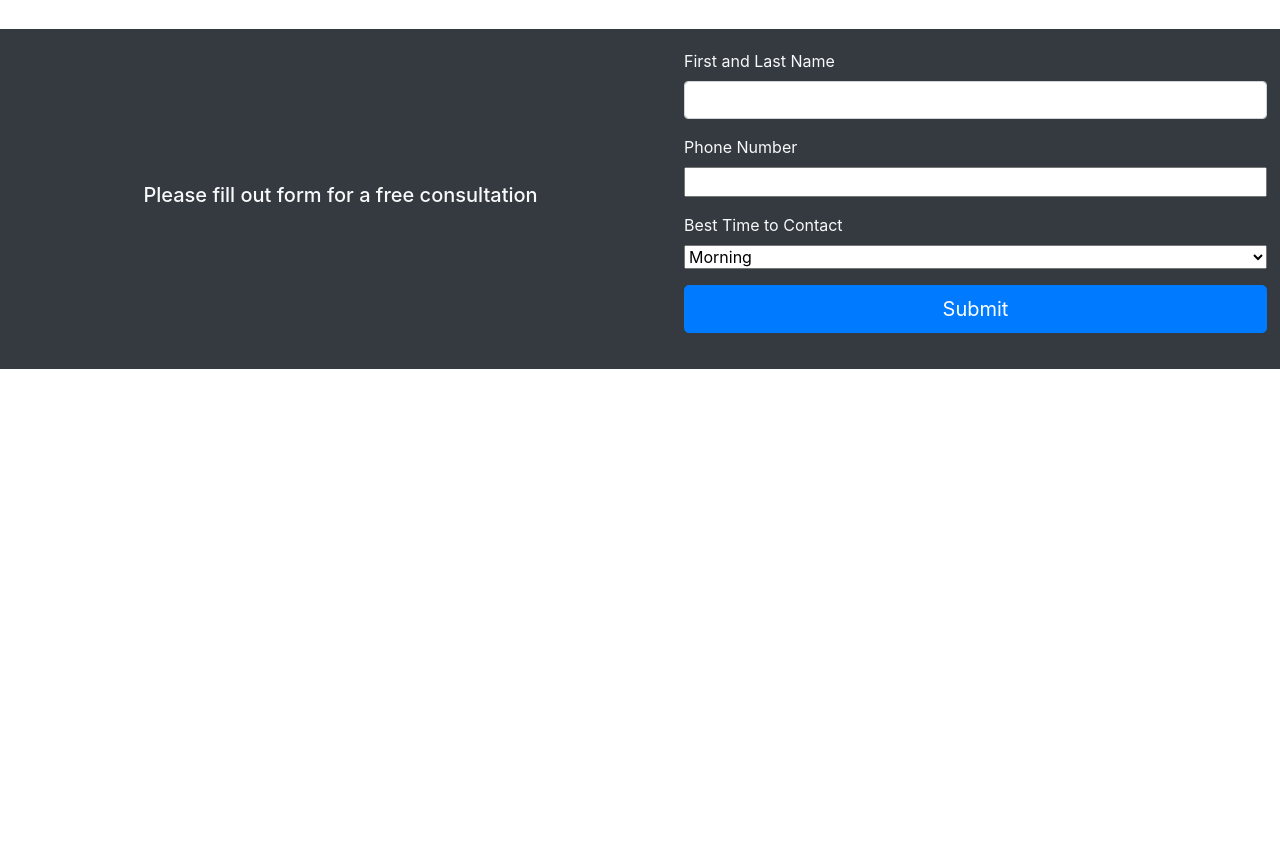
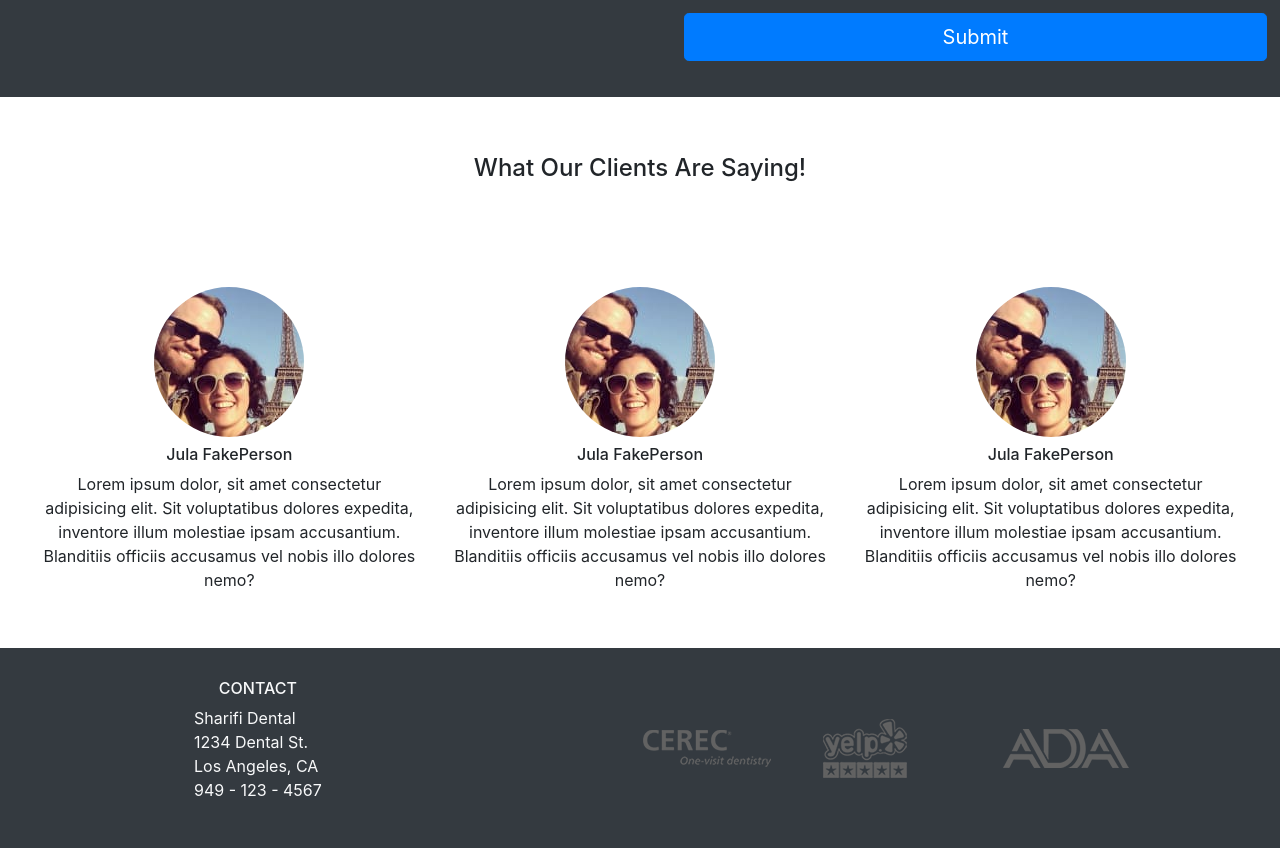
Before and after one commit to keivanmojmali/dental-website, a plain HTML site: page index.html in a window 1280 px wide. Shown: the part 3486-4334 px from the top of the page. Before the commit the page ends 3855 px from the top, so only its background shows below. Drawn offline with nearby package versions, Linux system fonts and the light colour scheme.

Commit message:
working on rendering

```diff
--- a/index.html
+++ b/index.html
@@ -118,9 +118,9 @@
 
     <!-- VIDEO SECTION  -->
 
-    <div class="row p-5 bg-primary">
-      <div class="col">
-        <div class="embed-responsive embed-responsive-16by9">
+    <div class="row p-5 bg-primary d-flex justify-content-center align-items-center">
+      <div class="col d-flex justify-content-center align-items-center video-max-width">
+        <div class="embed-responsive embed-responsive-16by9 d-flex justify-content-center align-items-center">
           <iframe class="embed-responsive-item" src="https://www.youtube.com/embed/zpOULjyy-n8?rel=0"
             allowfullscreen></iframe>
         </div>
@@ -281,6 +281,50 @@
   </div>
 </div>
 
+<!-- PREVIOUS CLIENTS -->
+<div class="row text-center d-flex align-items-center justify-content-center larger-height">
+  <div class="col">
+    <h4>What Our Clients Are Saying!</h4>
+  </div>
+</div>
+
+<div class="row d-flex justify-content-center align-items-center m-4">
+  <div class="col p-3 text-center flex-column d-flex justify-content-center align-items-center">
+    <img src="./images/lindy-testimonial.jpg" alt="testimonial" class="testimonial-img img-fluid">
+    <h6 class="m-2">Jula FakePerson</h6>
+    <p>Lorem ipsum dolor, sit amet consectetur adipisicing elit. Sit voluptatibus dolores expedita, inventore illum molestiae ipsam accusantium. Blanditiis officiis accusamus vel nobis illo dolores nemo?</p>
+  </div>
+  <div class="col p-3 text-center flex-column d-flex justify-content-center align-items-center">
+    <img src="./images/lindy-testimonial.jpg" alt="testimonial" class="testimonial-img img-fluid">
+    <h6 class="m-2">Jula FakePerson</h6>
+    <p>Lorem ipsum dolor, sit amet consectetur adipisicing elit. Sit voluptatibus dolores expedita, inventore illum
+      molestiae ipsam accusantium. Blanditiis officiis accusamus vel nobis illo dolores nemo?</p>
+  </div>
+  <div class="col p-3 text-center flex-column d-flex justify-content-center align-items-center">
+    <img src="./images/lindy-testimonial.jpg" alt="testimonial" class="testimonial-img img-fluid">
+    <h6 class="m-2">Jula FakePerson</h6>
+    <p>Lorem ipsum dolor, sit amet consectetur adipisicing elit. Sit voluptatibus dolores expedita, inventore illum
+      molestiae ipsam accusantium. Blanditiis officiis accusamus vel nobis illo dolores nemo?</p>
+  </div>
+</div>
+
+<!-- FOOOTER -->
+<div class="row bg-dark text-light largest-height">
+  <div class="col-5 d-flex flex-column justify-content-center align-items-center">
+    <h6>CONTACT</h6>
+    <p>
+      Sharifi Dental <br>
+      1234 Dental St. <br>
+      Los Angeles, CA <br>
+      949 - 123 - 4567
+    </p>
+  </div>
+  <div class="col d-flex justify-content-center align-items-center">
+    <img src="./images/Cerec-Trust-Badge.png" alt="cerec">
+        <img src="./images/Yelp-Trust-Badge.png" alt="yelp">
+            <img src="./images/ADA-Trust-Badge.png" alt="ada">
+  </div>
+</div>
 
 
 
--- a/style.css
+++ b/style.css
@@ -33,3 +33,11 @@
   padding: 2%;
   margin: 2%;
 }
+
+.testimonial-img {
+  border-radius: 50%;
+}
+
+.video-max-width {
+  max-width: 700px !important;
+}
```
Also changed, not shown: images/ADA-Trust-Badge.png (added), images/Cerec-Trust-Badge.png (added), images/Yelp-Trust-Badge.png (added), images/lindy-testimonial.jpg (added).
